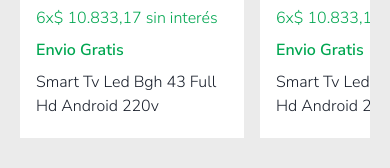
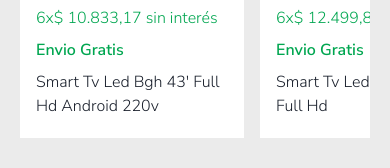
Before and after one commit to DrHeinz11/MercadoLibreCLONE, a React (Vite) app: page / in a window 390 px wide. Shown: the part 1075-1243 px from the top of the page. Built offline with nearby package versions, Linux system fonts and the light colour scheme.

Commit message:
[Feature] add responsive layout for individual product component

```diff
--- a/src/Constant/dataProduct.js
+++ b/src/Constant/dataProduct.js
@@ -7,56 +7,55 @@ export const dataProduct=[
       price: 64999,
       discount: "18% OFF",
       prevPrice: 79999,
-      description: "Smart Tv Led Bgh 43 Full Hd Android 220v",
+      description: "Smart Tv Led Bgh 43' Full Hd Android 220v",
     },
     {
       imgUrl:
-        "https://http2.mlstatic.com/D_Q_NP_924464-MLA50804451852_072022-AB.webp",
+        "https://http2.mlstatic.com/D_Q_NP_724772-MLA50878311168_072022-AB.webp",
       imgAlt: "Televisor",
       idArt: "asd1234",
-      price: 64999,
+      price: 74999,
       discount: "18% OFF",
       prevPrice: 79999,
-      description: "Smart Tv Led Bgh 43 Full Hd Android 220v",
+      description: "Smart Tv Led Noblex 43' Full Hd",
     },
     {
       imgUrl:
-        "https://http2.mlstatic.com/D_Q_NP_924464-MLA50804451852_072022-AB.webp",
+        "https://http2.mlstatic.com/D_Q_NP_944170-MLA50821605362_072022-AB.webp",
       imgAlt: "Televisor",
       idArt: "asd1235",
-      price: 64999,
+      price: 84999,
       discount: "18% OFF",
-      prevPrice: 79999,
-      description: "Smart Tv Led Bgh 43 Full Hd Android 220v",
+      prevPrice: 92000,
+      description: "Smart Tv Led Philips 52' HD",
     },
     {
       imgUrl:
-        "https://http2.mlstatic.com/D_Q_NP_924464-MLA50804451852_072022-AB.webp",
+        "https://http2.mlstatic.com/D_Q_NP_934496-MLA45625835121_042021-AB.webp",
       imgAlt: "Televisor",
       idArt: "asd1236",
-      price: 64999,
+      price: 39499,
       discount: "18% OFF",
-      prevPrice: 79999,
-      description: "Smart Tv Led Bgh 43 Full Hd Android 220v",
+      prevPrice: 45900,
+      description: "Smart Tv Led Samsung 23' HD",
     },
     {
       imgUrl:
-        "https://http2.mlstatic.com/D_Q_NP_924464-MLA50804451852_072022-AB.webp",
+        "https://http2.mlstatic.com/D_Q_NP_785178-MLA51838746224_102022-AB.webp",
       imgAlt: "Televisor",
       idArt: "asd12367",
-      price: 64999,
+      price: 62420,
       discount: "18% OFF",
-      prevPrice: 79999,
-      description: "Smart Tv Led Bgh 43 Full Hd Android 220v",
+      prevPrice: 69999,
+      description: "Smart Tvedge Bgh 43' Full Hd YouTube 220v",
     },
     {
       imgUrl:
-        "https://http2.mlstatic.com/D_Q_NP_924464-MLA50804451852_072022-AB.webp",
+        "https://http2.mlstatic.com/D_Q_NP_966270-MLA44282592566_122020-AB.webp",
       imgAlt: "Televisor",
       idArt: "asd12368",
-      price: 64999,
-      discount: "18% OFF",
-      prevPrice: 79999,
-      description: "Smart Tv Led Bgh 43 Full Hd Android 220v",
+      price: 124999,
+      prevPrice: 159999,
+      description: "Smart Tv Noblex Bgh 62' Full Hd Android 220v",
     },
   ];
--- a/src/Pages/Home/Header/components/Carrousel.jsx
+++ b/src/Pages/Home/Header/components/Carrousel.jsx
@@ -20,10 +20,10 @@ const Carrousel = () => {
         w="full"
         blockSize="auto"
         maxHeight="65vh"
-        src={dataImage.bgLarge}
+        src={dataImage.bgSmall}
         alt="Carrousel"
       />
-      <chakra.source srcSet={dataImage.bgSmall} media="(max-width: 600px)" />
+      <chakra.source objectFit='cover' height="100px" srcSet={dataImage.bgLarge} media="(min-width: 600px)" />
     </chakra.picture>
   );
 };
--- a/src/Pages/Product/Products.jsx
+++ b/src/Pages/Product/Products.jsx
@@ -1,4 +1,4 @@
-import { Heading, HStack, Image } from "@chakra-ui/react";
+import { Grid, Heading, HStack, Image, chakra, Stack } from "@chakra-ui/react";
 import { useState } from "react";
 import { dataCardBrand } from "../../Constant";
 import ProductDescription from "./components/ProductDescription";
@@ -22,36 +22,48 @@ const Products = ({ params }) => {
   return (
     <>
       {dataResult?.map((element) => (
-        <HStack
-          margin={"0 !important"}
-          spacing="none"
-          gap="4"
-          key={element.id}
+        <Grid
+          gridTemplateColumns={{ base: "none", md: "1fr .5fr" }}
+          gridAutoRows={"auto"}
           w="full"
-          justifyContent="center"
-          alignItems="flex-start"
-          p={{ base: 0, md: 10 }}
-          flexWrap="wrap"
-          bg="#fafafa"
-          minH="75vh"
+          p={{ base: 1, md: 2, lg: 4 }}
+          gap="2"
         >
-          <ProductIcon icons={element.icons} />
-          <Image
-            maxW="41rem"
-            h={{ base: "18rem", md: "25rem" }}
-            w="full"
-            objectFit="contain"
-            src={element.imgUrl}
-            alt={element.iconThumbnailAlt}
-          />
+          <Stack
+            spacing="none"
+            direction="row"
+            flexWrap="wrap"
+            alignContent="flex-start"
+            justifyContent="center"
+            gap="4"
+            bg="#fff"
+            px="2"
+            py="4"
+            borderRadius="lg"
+          >
+            <chakra.figure
+              order={{ base: 0, md: 2 }}
+              w={{ base: "full", lg: "700px" }}
+              maxW="500px"
+              minW="350px"
+            >
+              <Image
+                w="full"
+                objectFit="cover"
+                src={element.imgUrl}
+                alt={element.iconThumbnailAlt}
+              />{" "}
+            </chakra.figure>
+            <ProductIcon icons={element.icons} />
+          </Stack>
           <ProductDescription
             id={element.id}
             iconUrl={element.iconThumbnailUrl}
             price={element.price}
             description={element.description}
             shipping={element.shipping}
-          />
-        </HStack>
+          />{" "}
+        </Grid>
       ))}
     </>
   );
--- a/src/Pages/Product/ProductsAll.jsx
+++ b/src/Pages/Product/ProductsAll.jsx
@@ -19,8 +19,10 @@ const ProductsAll = ({ params }) => {
         w="full"
         h="35vh"
         margin='0 !important'
+        objectFit='cover'
+        objectPosition={{base:'-9rem 0',sm:'0 0'}}
       />
-      <HStack w="full" alignItems="flex-start" p='4'>
+      <HStack justifyContent='center' w="full" alignItems="flex-start" p='4'flexWrap={{base:'wrap',md:'nowrap'}} gap='4'>
         <Box>
           <Image
             boxSize="8rem"
--- a/src/Pages/Product/components/ProductDescription.jsx
+++ b/src/Pages/Product/components/ProductDescription.jsx
@@ -23,7 +23,9 @@ const ProductDescription = ({ description, price, shipping, id }) => {
       boxShadow="md"
       bg="#fff"
       p="4"
-      maxW={{ base: "full", md: "22rem" }}
+      w='full'
+      minW='22rem'
+
       gap="2"
     >
       <HStack spacing="2" fontSize="sm" color="ml.greyAlpha">
--- a/src/Pages/Product/components/ProductIcon.jsx
+++ b/src/Pages/Product/components/ProductIcon.jsx
@@ -2,10 +2,11 @@ import { Image, Stack } from "@chakra-ui/react";
 
 const ProductIcon = ({ icons }) => {
   return (
-    <Stack spacing="none" gap="2">
+    <Stack maxW='350px' justifyContent='center' spacing="none" gap="2" direction={{base:"row",lg:'column',}} order={{base:2,lg:1}}>
       {icons?.map((element) => (
         <Image
           border="1px solid #ccc"
+          minW='68px'
           boxSize="68px"
           borderRadius="md"
           _hover={{ boxShadow: "xl" }}
```
